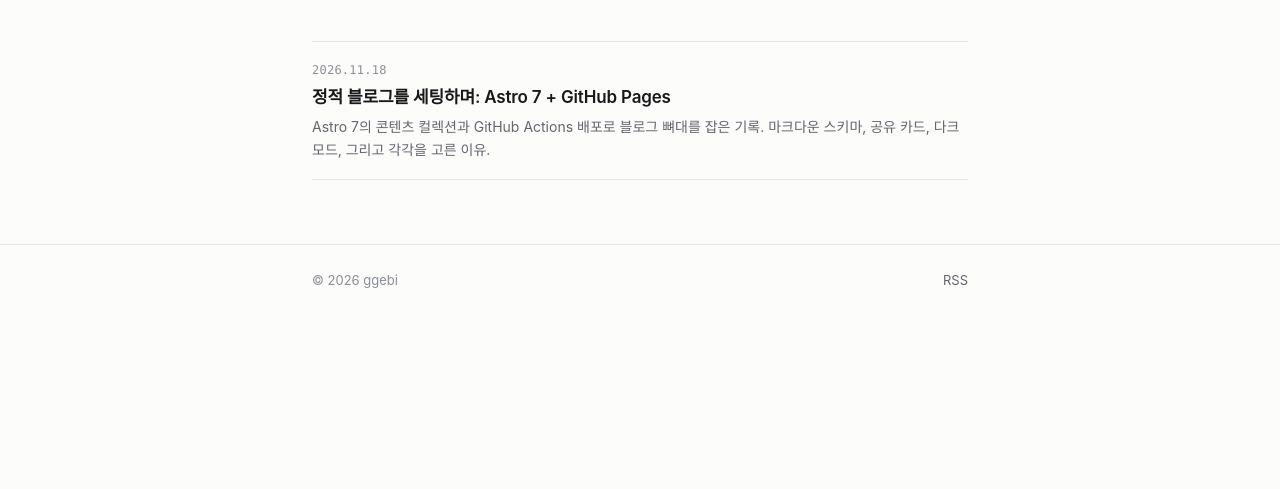
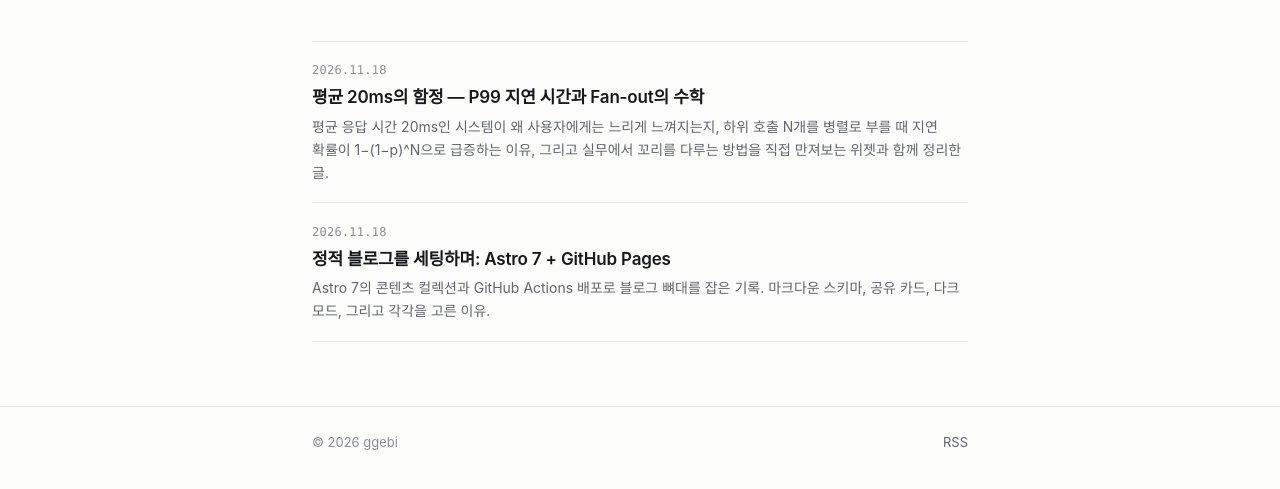
Before and after one commit to ggebi/ggebi.github.io, an Astro site: page / in a window 1280 px wide. Shown: the part 227-716 px from the top of the page. Built offline with nearby package versions, Linux system fonts and the light colour scheme; Astro itself is replaced by a stand-in of ours.

Commit message:
feat: 메인 목록에 독립 HTML 글 카드 추가
public/notes/ 아래 손으로 만든 글을 마크다운 글과 한 목록에 날짜순으로 올린다.
src/data/notes.ts 에 메타데이터를 적어 확장하고, README 에 추가 방법을 남겼다.

```diff
--- /dev/null
+++ b/src/data/notes.ts
@@ -0,0 +1,36 @@
+/**
+ * 마크다운 파이프라인을 거치지 않는 독립 HTML 글.
+ *
+ * 위젯처럼 손으로 만든 인터랙티브 페이지는 마크다운으로 옮기기 어려워서
+ * `public/notes/<slug>/index.html` 에 그대로 두고, 메인 목록에는 여기 적은
+ * 메타데이터로 카드를 올린다. (메타 태그를 긁어 오는 대신 손으로 적는다 —
+ * 빌드가 HTML 구조에 기대지 않고, 요약 문구를 목록용으로 다듬을 수 있다.)
+ *
+ * 새 글을 추가할 때:
+ *   1. `public/notes/<slug>/index.html` 을 넣는다. (URL 은 `/notes/<slug>/`)
+ *   2. 아래 배열에 항목 하나를 더한다. 날짜는 frontmatter 와 같은 기준(UTC 날짜)으로 쓴다.
+ *
+ * 태그·RSS 는 마크다운 글만 다룬다. 독립 글은 여기서 목록에만 올라간다.
+ */
+
+export type StandaloneNote = {
+  /** public/ 기준 경로. `/notes/<slug>/` 처럼 슬래시로 끝난다. */
+  url: string;
+  title: string;
+  /** 목록 카드에 나오는 한 줄 요약. */
+  description: string;
+  /** 날짜만 쓴다. `new Date('2026-11-18')` 는 UTC 자정 — frontmatter 의 날짜와 같은 기준. */
+  pubDate: Date;
+  lang: 'ko' | 'en';
+};
+
+export const notes: StandaloneNote[] = [
+  {
+    url: '/notes/tail-latency/',
+    title: '평균 20ms의 함정 — P99 지연 시간과 Fan-out의 수학',
+    description:
+      '평균 응답 시간 20ms인 시스템이 왜 사용자에게는 느리게 느껴지는지, 하위 호출 N개를 병렬로 부를 때 지연 확률이 1−(1−p)^N으로 급증하는 이유, 그리고 실무에서 꼬리를 다루는 방법을 직접 만져보는 위젯과 함께 정리한 글.',
+    pubDate: new Date('2026-11-18'),
+    lang: 'ko',
+  },
+];
--- a/src/pages/index.astro
+++ b/src/pages/index.astro
@@ -2,12 +2,26 @@
 import { getCollection } from 'astro:content';
 import BaseLayout from '../layouts/BaseLayout.astro';
 import { SITE_DESCRIPTION } from '../consts';
+import { notes } from '../data/notes';
 import { postUrl, shortDate } from '../lib/format';
 
 // 초안(draft: true)은 빌드 결과에 넣지 않는다. 로컬 `npm run dev` 에서만 보인다.
 const posts = (await getCollection('blog', ({ data }) => import.meta.env.DEV || !data.draft)).sort(
   (a, b) => b.data.pubDate.valueOf() - a.data.pubDate.valueOf(),
 );
+
+// 마크다운 글과 독립 HTML 글(src/data/notes.ts)을 한 목록으로 합친다.
+// sort 는 안정 정렬이라 날짜가 같으면 이 배열 순서(독립 글이 위)가 그대로 남는다.
+const entries = [
+  ...notes.map((note) => ({ ...note })),
+  ...posts.map((post) => ({
+    url: postUrl(post.id),
+    title: post.data.title,
+    description: post.data.description,
+    pubDate: post.data.pubDate,
+    lang: post.data.lang,
+  })),
+].sort((a, b) => b.pubDate.valueOf() - a.pubDate.valueOf());
 ---
 
 <BaseLayout description={SITE_DESCRIPTION}>
@@ -20,14 +34,14 @@ const posts = (await getCollection('blog', ({ data }) => import.meta.env.DEV ||
   </section>
 
   {
-    posts.length > 0 ? (
+    entries.length > 0 ? (
       <ul class="post-list">
-        {posts.map((post) => (
+        {entries.map((entry) => (
           <li>
-            <a href={postUrl(post.id)}>
-              <time datetime={post.data.pubDate.toISOString()}>{shortDate(post.data.pubDate, post.data.lang)}</time>
-              <span class="post-title">{post.data.title}</span>
-              <span class="post-desc">{post.data.description}</span>
+            <a href={entry.url}>
+              <time datetime={entry.pubDate.toISOString()}>{shortDate(entry.pubDate, entry.lang)}</time>
+              <span class="post-title">{entry.title}</span>
+              <span class="post-desc">{entry.description}</span>
             </a>
           </li>
         ))}
```
Also changed, not shown: README.md.
